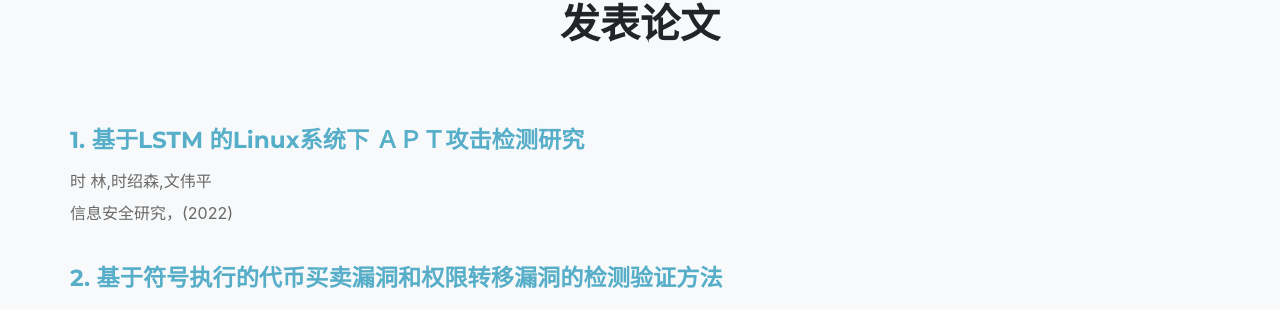
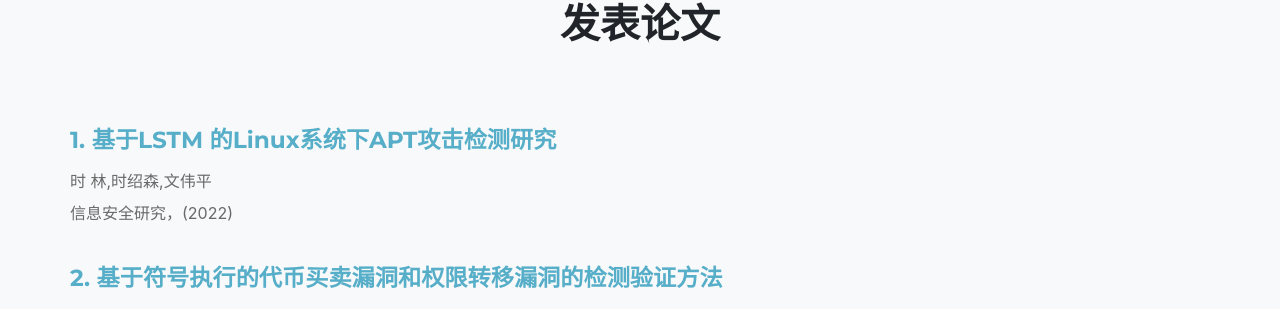
Before and after one commit to xxycfhb/xxycfhb.github.io, a Jekyll site: the page built from pages/paper.html, in a window 1280 px wide and 900 px high. Shown: the part 250-559 px from the top of the window. Built offline with Jekyll 4.4.1, drawn with Linux system fonts in a browser that asks for light colours; some web fonts are replaced.

Commit message:
Update sitetext.yml

```diff
--- a/_data/sitetext.yml
+++ b/_data/sitetext.yml
@@ -1047,7 +1047,7 @@ paper:
     text:
     item:
 
-      - title: "基于LSTM 的Linux系统下 ＡＰＴ攻击检测研究"
+      - title: "基于LSTM 的Linux系统下APT攻击检测研究"
         name: "时 林,时绍森,文伟平"
         source: "信息安全研究，(2022)"
         url: "/files/paper96.pdf"
```
